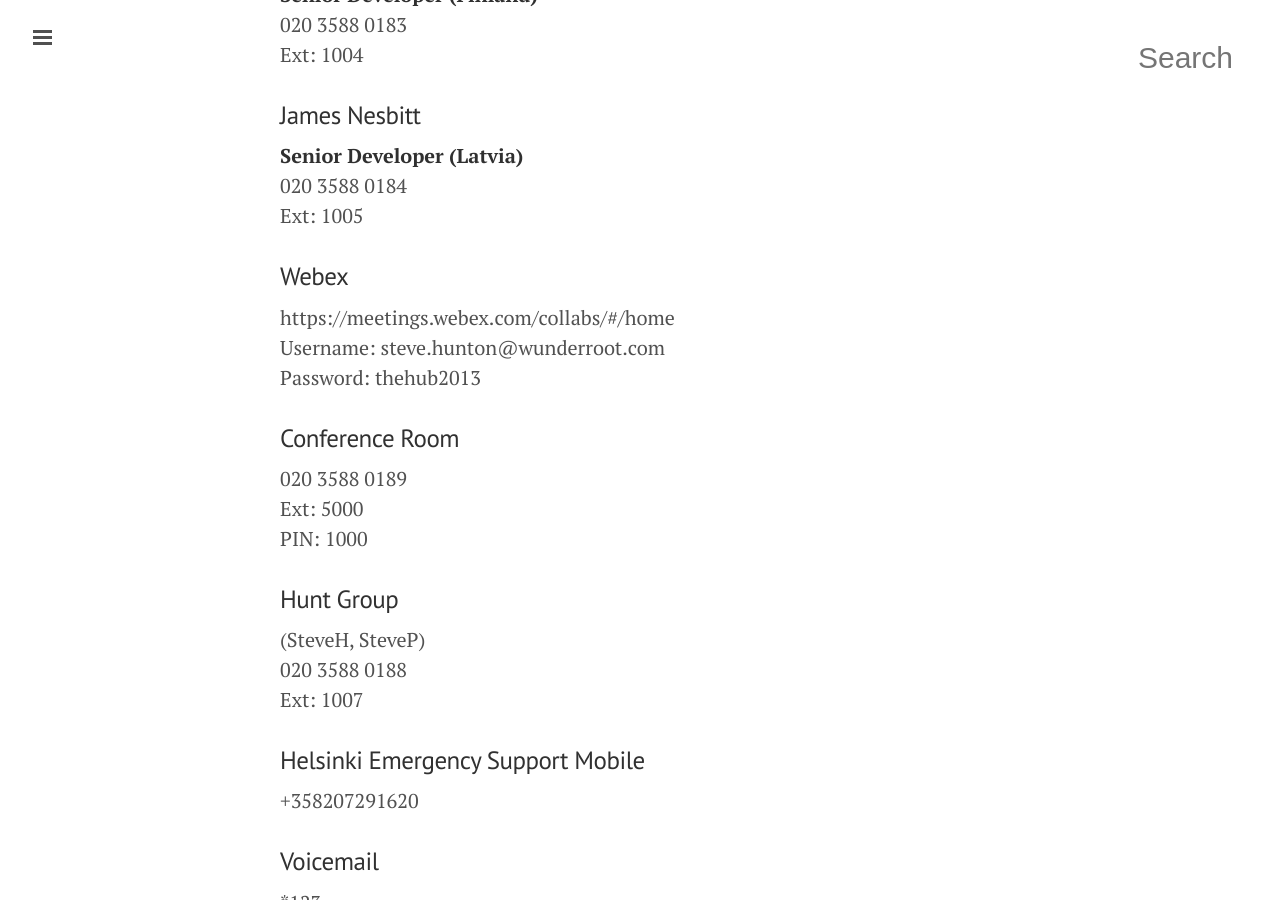
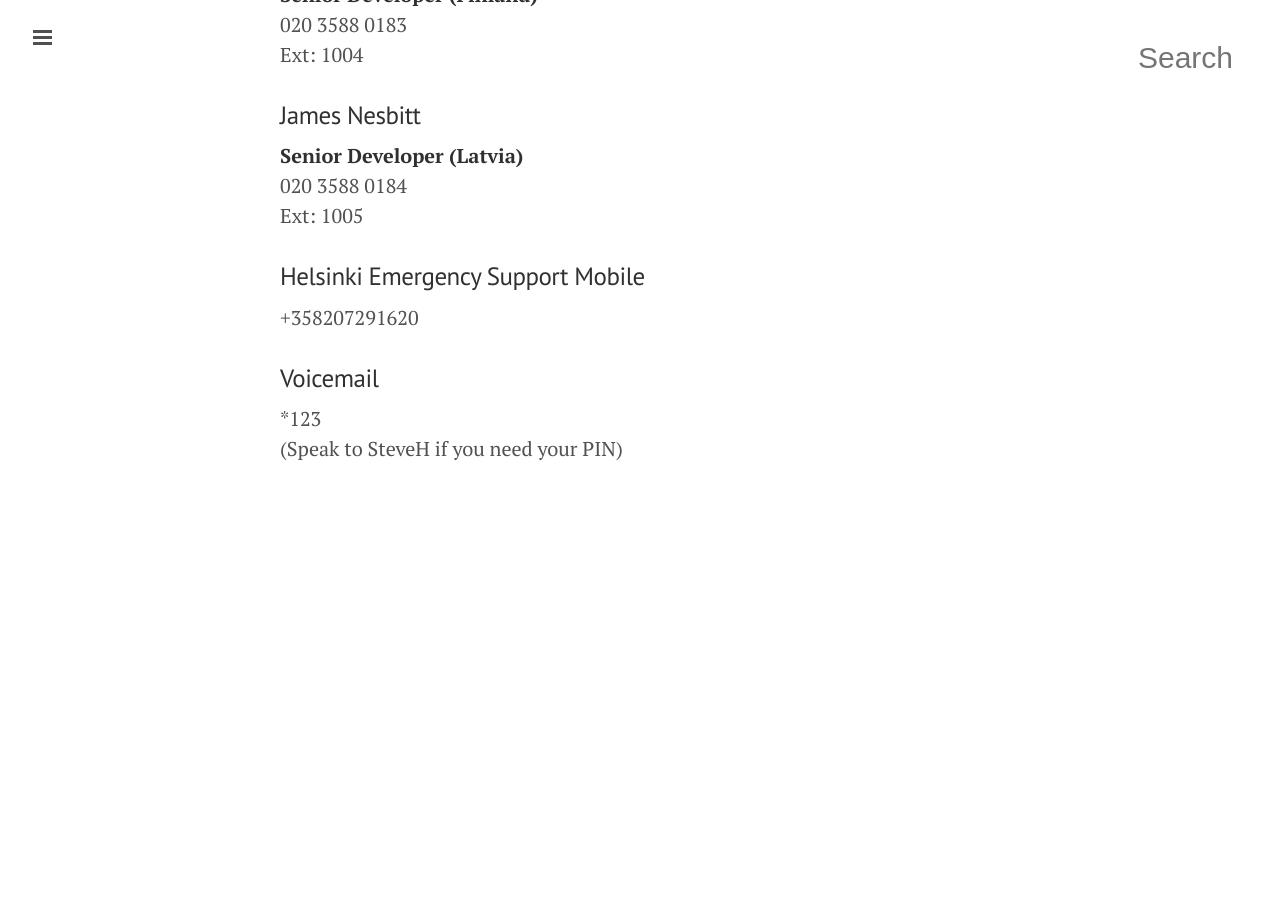
Before and after one commit to tormi/WunderWay, a Jekyll site: the page built from who/wr-phone-directory.md, in a window 1280 px wide and 900 px high, scrolled down 1822 px. Built offline with Jekyll 4.4.1, drawn with Linux system fonts in a browser that asks for light colours; nearby versions of some CDN libraries; Markdown is read by kramdown in place of the engine named in the settings; after the commit the page ends 2366 px from its top, so only the background shows below that.

Commit message:
Removed the webex instructions

```diff
--- a/who/wr-phone-directory.md
+++ b/who/wr-phone-directory.md
@@ -62,21 +62,6 @@ Ext: 1004
 020 3588 0184<br/>
 Ext: 1005
 
-###Webex
-https://meetings.webex.com/collabs/#/home<br/>
-Username: steve.hunton@wunderroot.com<br/>
-Password: thehub2013
-
-###Conference Room
-020 3588 0189<br/>
-Ext: 5000<br/>
-PIN: 1000
-
-###Hunt Group
-(SteveH, SteveP)<br/>
-020 3588 0188<br/>
-Ext: 1007
-
 ###Helsinki Emergency Support Mobile
 +358207291620
 
```
